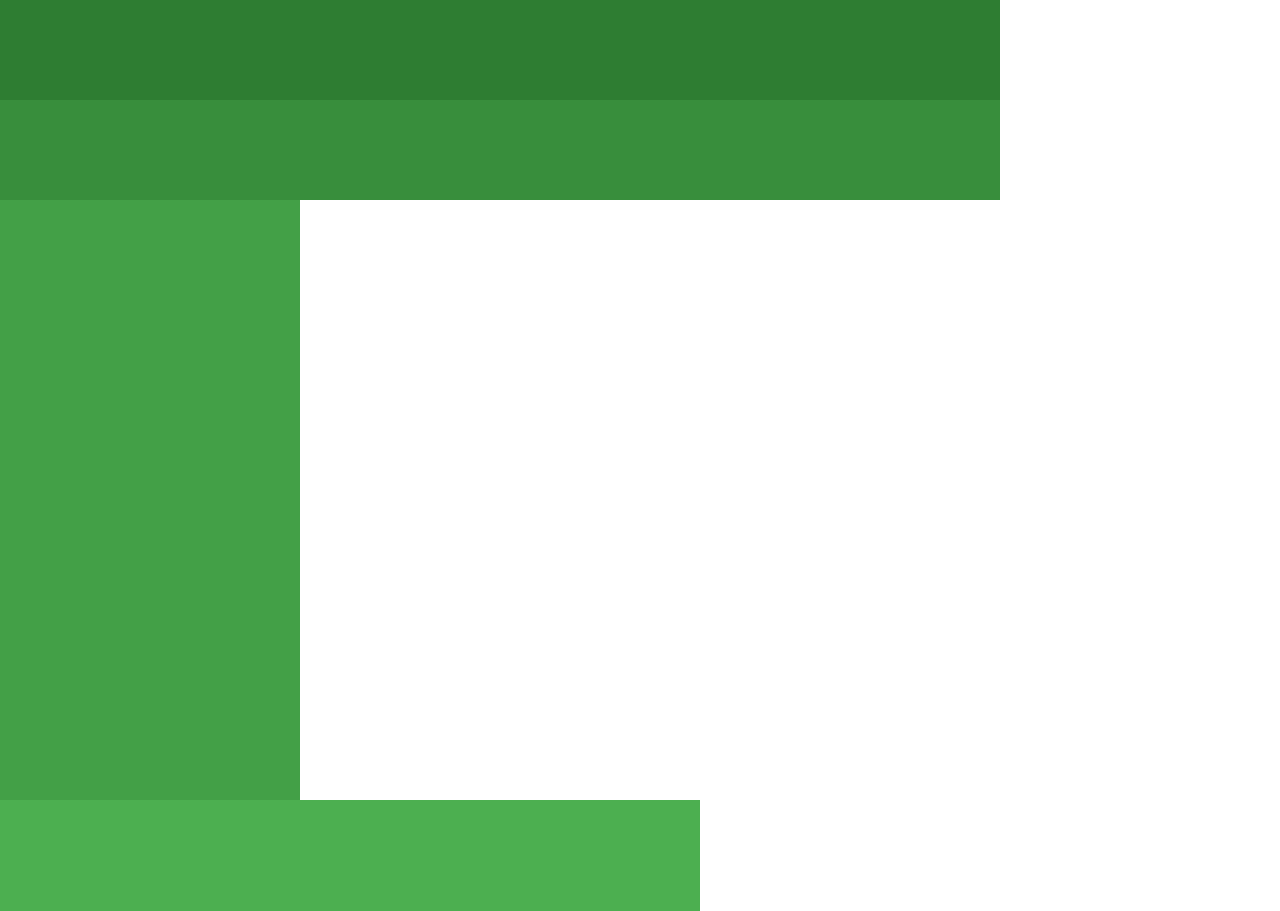
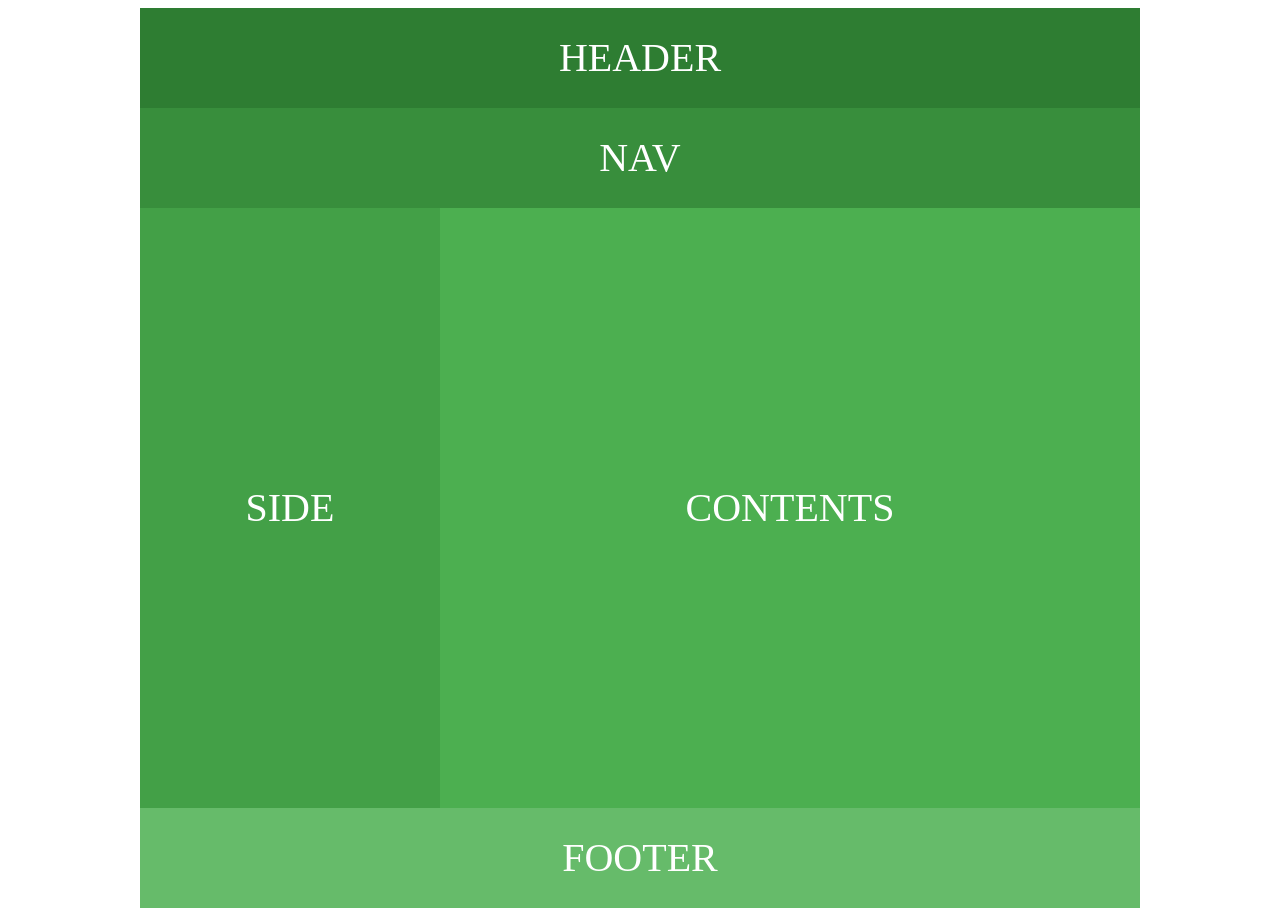
Before and after one commit to Hayoung079/Web-Publishing-Study, a plain HTML site: page index.html in a window 1280 px wide. Shown: the top 911 px of the page. Drawn offline with Linux system fonts and the light colour scheme.

Commit message:
first layout : header/nav/side/contents/footer

```diff
--- a/index.html
+++ b/index.html
@@ -8,11 +8,11 @@
 </head>
 <body>
     <div id="wrap">
-        <div id="header"></div>
-        <div id="nav"></div>
-        <div id="side"></div>
-        <div id="contents"></div>
-        <div id="footer"></div>
+        <div id="header">header</div>
+        <div id="nav">nav</div>
+        <div id="side">side</div>
+        <div id="contents">contents</div>
+        <div id="footer">footer</div>
     </div>
 </body>
 </html>
--- a/style.css
+++ b/style.css
@@ -1,37 +1,51 @@
-* {
-  box-sizing: border-box;
-  margin: 0;
+boby {
+  background: #c8e6c9;
 }
 
 #wrap {
+  margin: 0 auto;
+  width: 1000px;
+  height: 900px;
+  font-size: 40px;
+  color: #fff;
+  text-align: center;
+  text-transform: uppercase;
 }
 
 #header {
   width: 1000px;
   height: 100px;
+  line-height: 100px;
   background: #2e7d32;
 }
 
 #nav {
   width: 1000px;
   height: 100px;
+  line-height: 100px;
   background: #388e3c;
 }
 
 #side {
+  float: left;
   width: 300px;
   height: 600px;
+  line-height: 600px;
   background: #43a047;
 }
 
 #contents {
+  float: left;
   width: 700px;
   height: 600px;
+  line-height: 600px;
   background: #4caf50;
 }
 
 #footer {
+  float: left;
   width: 1000px;
   height: 100px;
+  line-height: 100px;
   background: #66bb6a;
 }
```
